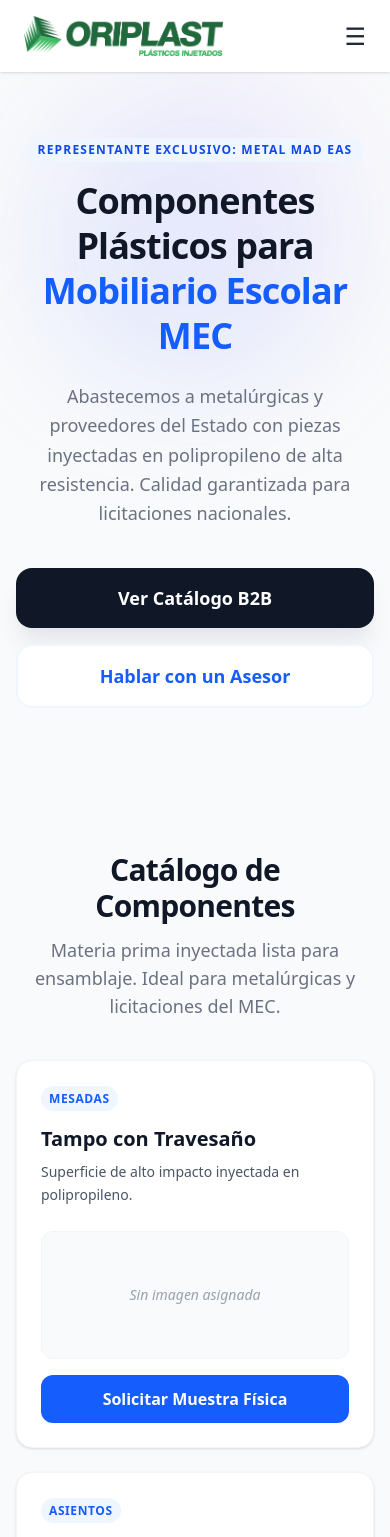
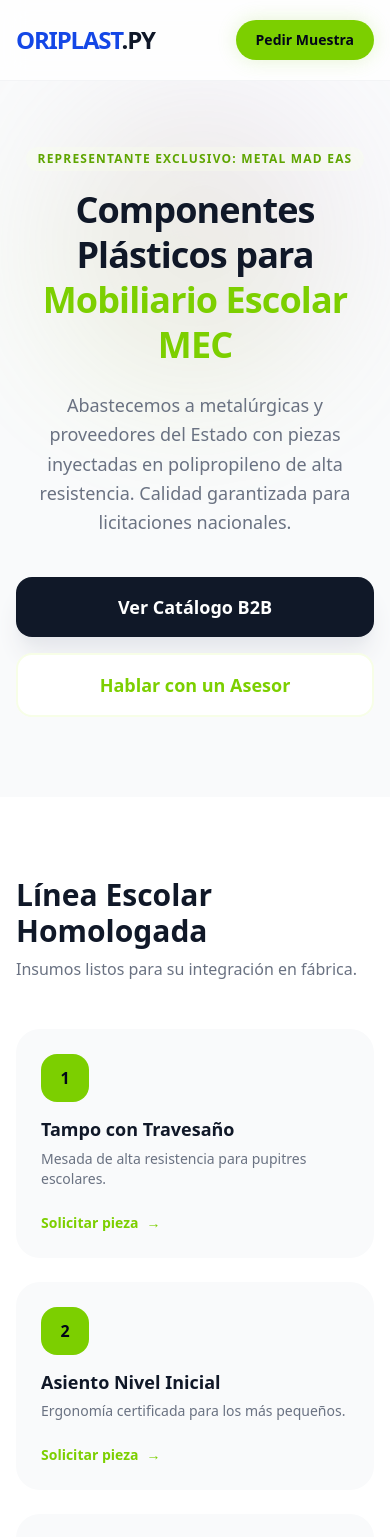
Before and after one commit to oscaramarilla/oriplastpy, a Next.js app: page / in a window 390 px wide. Shown: the top 1537 px of the page. Built offline with nearby package versions, Linux system fonts and the light colour scheme.

Commit message:
oriplastgreenpage

```diff
--- a/app/layout.tsx
+++ b/app/layout.tsx
@@ -19,7 +19,7 @@
 }) {
   return (
     <html lang="es">
-      <body className="bg-gray-50 text-gray-800 antialiased selection:bg-blue-600 selection:text-white">
+      <body className="bg-gray-50 text-gray-800 antialiased selection:bg-lime-500 selection:text-slate-950">
         {children}
       </body>
     </html>
--- a/app/mm/page.tsx
+++ b/app/mm/page.tsx
@@ -336,7 +336,7 @@
         <div className="rounded-3xl bg-white p-6 shadow-sm ring-1 ring-zinc-200">
           <div className="flex flex-col gap-5 lg:flex-row lg:items-end lg:justify-between">
             <div>
-              <p className="mb-2 inline-flex rounded-full bg-blue-100 px-3 py-1 text-xs font-semibold text-blue-700">
+              <p className="mb-2 inline-flex rounded-full bg-lime-100/30 px-3 py-1 text-xs font-semibold text-lime-600">
                 OriplastPy · Cotizador desglosado
               </p>
               <h1 className="text-3xl font-bold tracking-tight md:text-4xl">
@@ -353,7 +353,7 @@
               href={`https://wa.me/595982451828?text=${whatsappText}`}
               target="_blank"
               rel="noreferrer"
-              className="inline-flex items-center justify-center rounded-2xl bg-green-600 px-5 py-3 text-sm font-semibold text-white shadow-sm transition hover:bg-green-700"
+              className="inline-flex items-center justify-center rounded-2xl bg-lime-500 px-5 py-3 text-sm font-semibold text-slate-950 shadow-[0_0_20px_rgba(132,204,22,0.2)] transition hover:bg-lime-600"
             >
               Enviar cotización por WhatsApp
             </a>
--- a/app/page.tsx
+++ b/app/page.tsx
@@ -1,17 +1,32 @@
 import Navbar from "@/components/Navbar"
 import Hero from "@/components/Hero"
 import ProductLines from "@/components/ProductLines"
+import SecondaryLines from "@/components/SecondaryLines"
 import Footer from "@/components/Footer"
+import FloatingWhatsApp from "@/components/FloatingWhatsApp"
 
 export default function Home() {
   return (
-    <main className="min-h-screen bg-gray-50">
+    <main className="min-h-screen flex flex-col relative bg-gray-50 pb-20 md:pb-0 scroll-smooth selection:bg-lime-400 selection:text-slate-950">
+
       <Navbar />
+
       <Hero />
-      <div id="productos">
+
+      {/* Contenedor principal B2B con margen para scroll */}
+      <div id="productos" className="flex-grow scroll-mt-20 w-full">
+        {/* Catálogo Principal MEC - Alta Jerarquía */}
         <ProductLines />
+
+        {/* Catálogo Complementario - Baja Jerarquía */}
+        <SecondaryLines />
       </div>
+
       <Footer />
+
+      {/* Herramienta de Cierre B2B Móvil */}
+      <FloatingWhatsApp />
+
     </main>
   )
 }
--- a/app/solicitar-muestra/page.tsx
+++ b/app/solicitar-muestra/page.tsx
@@ -216,7 +216,7 @@
                                 type="checkbox"
                                 checked={quantity > 0}
                                 onChange={(event) => handleCheckboxChange(item.id, event.target.checked)}
-                                className="h-4 w-4 rounded border-zinc-300 text-green-600 focus:ring-green-500"
+                                className="h-4 w-4 rounded border-zinc-300 text-lime-500 focus:ring-lime-500"
                               />
                             </div>
                             <div className="mt-4 flex items-center gap-3">
@@ -273,7 +273,7 @@
                   disabled={!canSubmit}
                   className={`inline-flex w-full items-center justify-center rounded-3xl px-5 py-3 text-sm font-semibold text-white shadow-sm transition ${
                     canSubmit
-                      ? "bg-green-600 hover:bg-green-700"
+                      ? "bg-lime-500 hover:bg-lime-600"
                       : "cursor-not-allowed bg-zinc-300 text-zinc-500"
                   }`}
                 >
--- a/components/Footer.tsx
+++ b/components/Footer.tsx
@@ -1,141 +1,52 @@
-"use client"
-
-import { FaFacebook, FaInstagram, FaWhatsapp, FaMapMarkerAlt } from "react-icons/fa"
-import { MdEmail } from "react-icons/md"
+import Link from 'next/link';
 
 export default function Footer() {
+  return (
+    <footer className="bg-slate-900 text-white pt-12 pb-8 mt-12">
+      <div className="max-w-7xl mx-auto px-4 sm:px-6 lg:px-8">
+        <div className="grid grid-cols-1 md:grid-cols-3 gap-8 border-b border-slate-700 pb-8">
 
-  return (
-
-<footer className="bg-gray-900 text-gray-300">
-
-<div className="max-w-7xl mx-auto px-6 py-16 grid md:grid-cols-3 gap-12">
-
-
-{/* LINKS */}
-
+          {/* Columna 1: Marca */}
           <div>
-
-<h3 className="text-white font-semibold text-lg mb-5">
-Links
-</h3>
-
-<ul className="space-y-3">
-
-<li className="hover:text-green-500 cursor-pointer transition">
-Principal
-</li>
-
-<li className="hover:text-green-500 cursor-pointer transition">
-A Empresa
-</li>
-
-<li className="hover:text-green-500 cursor-pointer transition">
-Produtos
-</li>
-
-</ul>
-
+            <h3 className="text-2xl font-bold tracking-tight mb-2">Oriplast<span className="text-lime-500">.py</span></h3>
+            <p className="text-slate-400 text-sm mb-4">
+              Componentes plásticos inyectados de alta resistencia para la industria metalúrgica y licitaciones del Estado.
+            </p>
+            <div className="inline-block bg-lime-500 text-slate-950 text-xs font-bold px-3 py-1 rounded-full uppercase tracking-wider">
+              Representante Exclusivo
+            </div>
           </div>
 
-
-{/* ADDRESS */}
-
+          {/* Columna 2: Empresa */}
           <div>
-
-<h3 className="text-white font-semibold text-lg mb-5">
-Endereço
-</h3>
-
-<div className="flex items-start gap-3">
-
-<FaMapMarkerAlt className="text-green-500 text-xl mt-1"/>
-
-<div>
-
-<p>Rod PR 364, Km 580, nº 1378</p>
-<p>Palotina - PR</p>
-<p>CEP 85950-000</p>
-
-<a
-href="https://maps.google.com"
-className="text-green-500 hover:underline mt-2 inline-block"
->
-Ver no mapa
-</a>
-
+            <h4 className="text-lg font-semibold mb-4 text-slate-200">Operaciones en Paraguay</h4>
+            <ul className="space-y-2 text-sm text-slate-400">
+              <li className="font-medium text-white">Metal Mad EAS</li>
+              <li>RUC: (80135751-9)</li>
+              <li>Lambaré / Asunción, Paraguay</li>
+            </ul>
           </div>
 
+          {/* Columna 3: Contacto Rápido */}
+          <div>
+            <h4 className="text-lg font-semibold mb-4 text-slate-200">Ventas Corporativas</h4>
+            <ul className="space-y-3 text-sm text-slate-400">
+              <li className="flex items-center gap-2">
+                <svg className="w-5 h-5 text-lime-500" fill="none" stroke="currentColor" viewBox="0 0 24 24" xmlns="http://www.w3.org/2000/svg"><path strokeLinecap="round" strokeLinejoin="round" strokeWidth={2} d="M3 5a2 2 0 012-2h3.28a1 1 0 01.948.684l1.498 4.493a1 1 0 01-.502 1.21l-2.257 1.13a11.042 11.042 0 005.516 5.516l1.13-2.257a1 1 0 011.21-.502l4.493 1.498a1 1 0 01.684.949V19a2 2 0 01-2 2h-1C9.716 21 3 14.284 3 6V5z" /></svg>
+                +595 (982451828)
+              </li>
+              <li className="flex items-center gap-2">
+                <svg className="w-5 h-5 text-lime-500" fill="none" stroke="currentColor" viewBox="0 0 24 24" xmlns="http://www.w3.org/2000/svg"><path strokeLinecap="round" strokeLinejoin="round" strokeWidth={2} d="M3 8l7.89 5.26a2 2 0 002.22 0L21 8M5 19h14a2 2 0 002-2V7a2 2 0 00-2-2H5a2 2 0 00-2 2v10a2 2 0 002 2z" /></svg>
+                ventas@oriplastpy.com
+              </li>
+            </ul>
+          </div>
         </div>
 
+        <div className="pt-8 text-center text-xs text-slate-500">
+          <p>&copy; {new Date().getFullYear()} Metal Mad EAS. Todos los derechos reservados. Desarrollado por AYCweb.</p>
         </div>
-
-
-{/* CONTACT */}
-
-<div>
-
-<h3 className="text-white font-semibold text-lg mb-5">
-Contato
-</h3>
-
-<p>(44) 3649-5995</p>
-<p>(44) 99717-2196</p>
-
-<div className="flex items-center gap-2 mt-2">
-
-<MdEmail className="text-green-500"/>
-
-<p>vendas@oriplast.ind.br</p>
-
       </div>
-
-
-{/* SOCIAL ICONS */}
-
-<div className="flex gap-4 mt-6">
-
-<a className="bg-gray-800 p-3 rounded-full hover:bg-green-500 hover:text-white transition">
-
-<FaFacebook/>
-
-</a>
-
-<a className="bg-gray-800 p-3 rounded-full hover:bg-green-500 hover:text-white transition">
-
-<FaInstagram/>
-
-</a>
-
-<a className="bg-gray-800 p-3 rounded-full hover:bg-green-500 hover:text-white transition">
-
-<FaWhatsapp/>
-
-</a>
-
-<a className="bg-gray-800 p-3 rounded-full hover:bg-green-500 hover:text-white transition">
-
-<MdEmail/>
-
-</a>
-
-</div>
-
-</div>
-
-</div>
-
-
-{/* BOTTOM */}
-
-<div className="border-t border-gray-700 text-center py-6 text-sm">
-
-© 2026 Oriplast Plásticos Injetados
-
-</div>
-
     </footer>
-
-  )
-
+  );
 }
--- a/components/Hero.tsx
+++ b/components/Hero.tsx
@@ -5,12 +5,12 @@
     <section className="relative pt-16 pb-20 lg:pt-24 lg:pb-32 overflow-hidden">
       <div className="max-w-7xl mx-auto px-4 sm:px-6 lg:px-8 relative z-10">
         <div className="text-center">
-          <span className="inline-block py-1 px-3 rounded-full bg-blue-50 text-blue-700 text-xs font-bold uppercase tracking-widest mb-4">
+          <span className="inline-block py-1 px-3 rounded-full bg-lime-50/30 text-lime-600 text-xs font-bold uppercase tracking-widest mb-4">
             Representante Exclusivo: Metal Mad EAS
           </span>
           <h1 className="text-4xl sm:text-6xl font-black text-gray-900 tracking-tight leading-tight">
             Componentes Plásticos para <br />
-            <span className="text-blue-600">Mobiliario Escolar MEC</span>
+            <span className="text-lime-500">Mobiliario Escolar MEC</span>
           </h1>
           <p className="mt-6 text-lg sm:text-xl text-gray-500 max-w-3xl mx-auto leading-relaxed">
             Abastecemos a metalúrgicas y proveedores del Estado con piezas inyectadas en polipropileno de alta resistencia. Calidad garantizada para licitaciones nacionales.
@@ -24,7 +24,7 @@
             </Link>
             <Link
               href="/solicitar-muestra"
-              className="px-8 py-4 bg-white text-blue-600 border-2 border-blue-50 rounded-2xl font-bold text-lg hover:bg-blue-50 transition-all"
+              className="px-8 py-4 bg-white text-lime-500 border-2 border-lime-50 rounded-2xl font-bold text-lg hover:bg-lime-50 transition-all"
             >
               Hablar con un Asesor
             </Link>
@@ -33,7 +33,7 @@
       </div>
       {/* Elemento decorativo de fondo */}
       <div className="absolute top-0 left-1/2 -translate-x-1/2 w-full h-full -z-0 opacity-10">
-        <div className="absolute top-10 left-10 w-72 h-72 bg-blue-400 rounded-full mix-blend-multiply filter blur-3xl animate-blob"></div>
+        <div className="absolute top-10 left-10 w-72 h-72 bg-lime-400/80 rounded-full mix-blend-multiply filter blur-3xl animate-blob"></div>
         <div className="absolute top-0 right-10 w-72 h-72 bg-purple-400 rounded-full mix-blend-multiply filter blur-3xl animate-blob animation-delay-2000"></div>
       </div>
     </section>
--- a/components/Navbar.tsx
+++ b/components/Navbar.tsx
@@ -1,26 +1,27 @@
+import Link from 'next/link'
+
 export default function Navbar() {
   return (
-    <header className="w-full bg-white shadow-sm">
-
-      <div className="max-w-7xl mx-auto flex items-center justify-between px-6 py-4">
-
-        <img src="/images/logo.png" className="h-10"/>
-
-        <nav className="hidden md:flex gap-10 font-medium text-gray-700">
-
-          <a className="hover:text-green-600 transition">Principal</a>
-          <a className="hover:text-green-600 transition">Produtos</a>
-          <a className="hover:text-green-600 transition">Empresa</a>
-          <a className="hover:text-green-600 transition">Contato</a>
-
-        </nav>
-
-        <button className="md:hidden text-2xl">
-          ☰
-        </button>
-
+    <nav className="bg-white/80 backdrop-blur-md sticky top-0 z-50 border-b border-gray-100">
+      <div className="max-w-7xl mx-auto px-4 sm:px-6 lg:px-8">
+        <div className="flex justify-between h-20 items-center">
+          <div className="flex-shrink-0">
+            <Link href="/" className="text-2xl font-black tracking-tighter text-blue-700">
+              ORIPLAST<span className="text-gray-900">.PY</span>
+            </Link>
+          </div>
+          <div className="hidden md:flex space-x-8">
+            <Link href="#productos" className="text-sm font-semibold text-gray-600 hover:text-lime-500 transition-colors">Productos</Link>
+            <Link href="/solicitar-muestra" className="text-sm font-semibold text-gray-600 hover:text-lime-500 transition-colors">Muestras</Link>
+          </div>
+          <Link
+            href="/solicitar-muestra"
+            className="bg-lime-500 text-slate-950 px-5 py-2.5 rounded-full text-sm font-bold shadow-[0_0_20px_rgba(132,204,22,0.2)] hover:bg-lime-600 transition-all active:scale-95"
+          >
+            Pedir Muestra
+          </Link>
+        </div>
       </div>
-
-    </header>
+    </nav>
   )
 }
--- a/components/ProductLines.tsx
+++ b/components/ProductLines.tsx
@@ -1,65 +1,46 @@
-import Link from 'next/link';
+import Link from 'next/link'
+
+const productos = [
+  { nombre: "Tampo con Travesaño", desc: "Mesada de alta resistencia para pupitres escolares." },
+  { nombre: "Asiento Nivel Inicial", desc: "Ergonomía certificada para los más pequeños." },
+  { nombre: "Asiento 1er Ciclo", desc: "Dimensiones estándar para educación escolar básica." },
+  { nombre: "Asiento 2do Ciclo", desc: "Resistencia superior para uso intensivo." },
+  { nombre: "Asiento 3er Ciclo", desc: "Formato ergonómico para jóvenes y adultos." },
+  { nombre: "Respaldo Nivel Inicial", desc: "Soporte lumbar adaptado a nivel inicial." },
+  { nombre: "Respaldo 1er al 3er Ciclo", desc: "Pieza universal inyectada en polipropileno." },
+  { nombre: "Porta Libros", desc: "Accesorio esencial para pupitres modulares." },
+  { nombre: "Puntera Superior", desc: "Terminación estética y de seguridad para caños." },
+  { nombre: "Puntera con Pino", desc: "Componente de ensamble estructural." },
+  { nombre: "Zapata Frontal", desc: "Base antideslizante de larga duración." },
+  { nombre: "Zapata Posterior", desc: "Protección reforzada contra el roce del piso." },
+]
 
 export default function ProductLines() {
-  // Los 12 componentes exactos cubiertos por la exclusividad de Metal Mad
-  const catalogue = [
-    { name: 'Tampo con Travesaño', category: 'Mesadas', desc: 'Superficie de alto impacto inyectada en polipropileno.' },
-    { name: 'Asiento Nivel Inicial', category: 'Asientos', desc: 'Ergonomía adaptada para preescolar. Lavable y resistente.' },
-    { name: 'Asiento 1er Ciclo', category: 'Asientos', desc: 'Tamaño estándar para primera etapa escolar.' },
-    { name: 'Asiento 2do Ciclo', category: 'Asientos', desc: 'Estructura reforzada para uso intensivo diario.' },
-    { name: 'Asiento 3er Ciclo', category: 'Asientos', desc: 'Dimensiones mayores para adolescentes.' },
-    { name: 'Respaldo Nivel Inicial', category: 'Respaldos', desc: 'Diseño anatómico para educación inicial.' },
-    { name: 'Respaldo 1er al 3er Ciclo', category: 'Respaldos', desc: 'Soporte lumbar inyectado, formato universal MEC.' },
-    { name: 'Porta Libros', category: 'Accesorios', desc: 'Rejilla plástica inferior para guardado de útiles.' },
-    { name: 'Puntera Superior', category: 'Accesorios / Terminaciones', desc: 'Cierre estético y seguro para estructuras de caño.' },
-    { name: 'Puntera con Pino', category: 'Accesorios / Terminaciones', desc: 'Conector de ensamble para pupitres modulares.' },
-    { name: 'Zapata Frontal', category: 'Accesorios / Terminaciones', desc: 'Apoyo antideslizante para la base de la estructura.' },
-    { name: 'Zapata Posterior', category: 'Accesorios / Terminaciones', desc: 'Protección para el roce constante contra el piso.' },
-  ];
-
   return (
-    <div className="py-16 bg-gray-50">
+    <section className="py-20 bg-white">
       <div className="max-w-7xl mx-auto px-4 sm:px-6 lg:px-8">
-
-        <div className="text-center mb-10">
-          <h2 className="text-3xl font-extrabold text-gray-900 tracking-tight">Catálogo de Componentes</h2>
-          <p className="mt-3 text-lg text-gray-500 max-w-2xl mx-auto">
-            Materia prima inyectada lista para ensamblaje. Ideal para metalúrgicas y licitaciones del MEC.
-          </p>
+        <div className="mb-12">
+          <h2 className="text-3xl font-black text-gray-900">Línea Escolar Homologada</h2>
+          <p className="text-gray-500 mt-2 font-medium">Insumos listos para su integración en fábrica.</p>
         </div>
-
-        <div className="grid grid-cols-1 sm:grid-cols-2 lg:grid-cols-3 gap-6">
-          {catalogue.map((item, index) => (
-            <div
-              key={index}
-              className="bg-white rounded-2xl shadow-sm border border-gray-100 p-6 flex flex-col justify-between hover:shadow-md transition-shadow"
-            >
-              <div>
-                <span className="text-xs font-bold text-blue-600 uppercase tracking-wider bg-blue-50 px-2 py-1 rounded-full">
-                  {item.category}
-                </span>
-                <h3 className="text-xl font-bold text-gray-900 mt-4 mb-2">{item.name}</h3>
-                <p className="text-sm text-gray-600 leading-relaxed mb-6">
-                  {item.desc}
-                </p>
+        <div className="grid grid-cols-1 sm:grid-cols-2 lg:grid-cols-4 gap-6">
+          {productos.map((p, i) => (
+            <div key={i} className="group bg-gray-50 p-6 rounded-3xl border border-transparent hover:border-lime-100/50 hover:bg-white hover:shadow-2xl hover:shadow-lime-100/30 transition-all">
+              <div className="w-12 h-12 bg-lime-500 rounded-2xl flex items-center justify-center text-slate-950 font-bold mb-4 group-hover:scale-110 transition-transform">
+                {i + 1}
               </div>
-
-              {/* Espacio reservado para futuras imágenes - gris por ahora para mantener el layout */}
-              <div className="w-full h-32 bg-gray-50 rounded-xl border border-gray-100 flex items-center justify-center mb-4">
-                <span className="text-gray-400 text-sm italic">Sin imagen asignada</span>
-              </div>
-
+              <h3 className="text-lg font-bold text-gray-900 leading-tight">{p.nombre}</h3>
+              <p className="text-sm text-gray-500 mt-2 mb-6">{p.desc}</p>
               <Link
                 href="/solicitar-muestra"
-                className="w-full text-center bg-blue-600 text-white font-semibold py-3 px-4 rounded-xl hover:bg-blue-700 active:bg-blue-800 transition-colors"
+                className="text-sm font-bold text-lime-500 flex items-center gap-2 group-hover:gap-3 transition-all"
               >
-                Solicitar Muestra Física
+                Solicitar pieza <span>→</span>
               </Link>
             </div>
           ))}
         </div>
-
       </div>
-    </div>
-  );
+    </section>
+  )
 }
```
Lines whose indentation alone changed are shown as unchanged.
